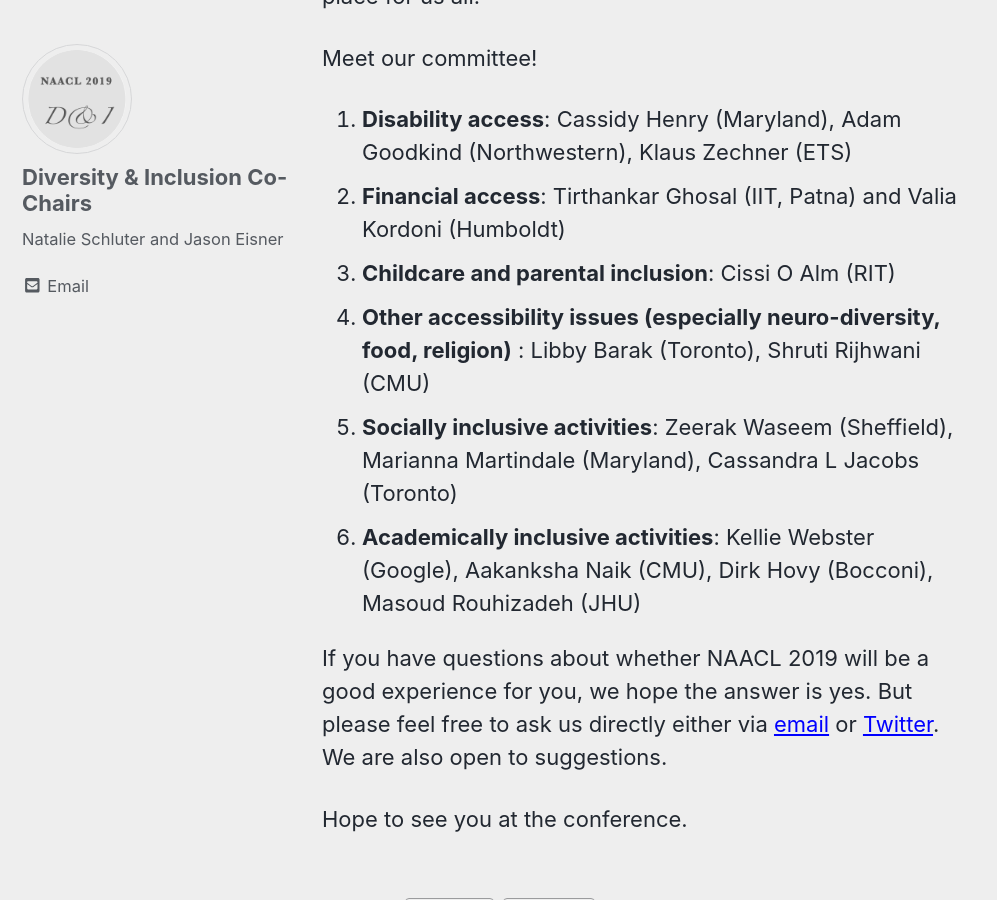
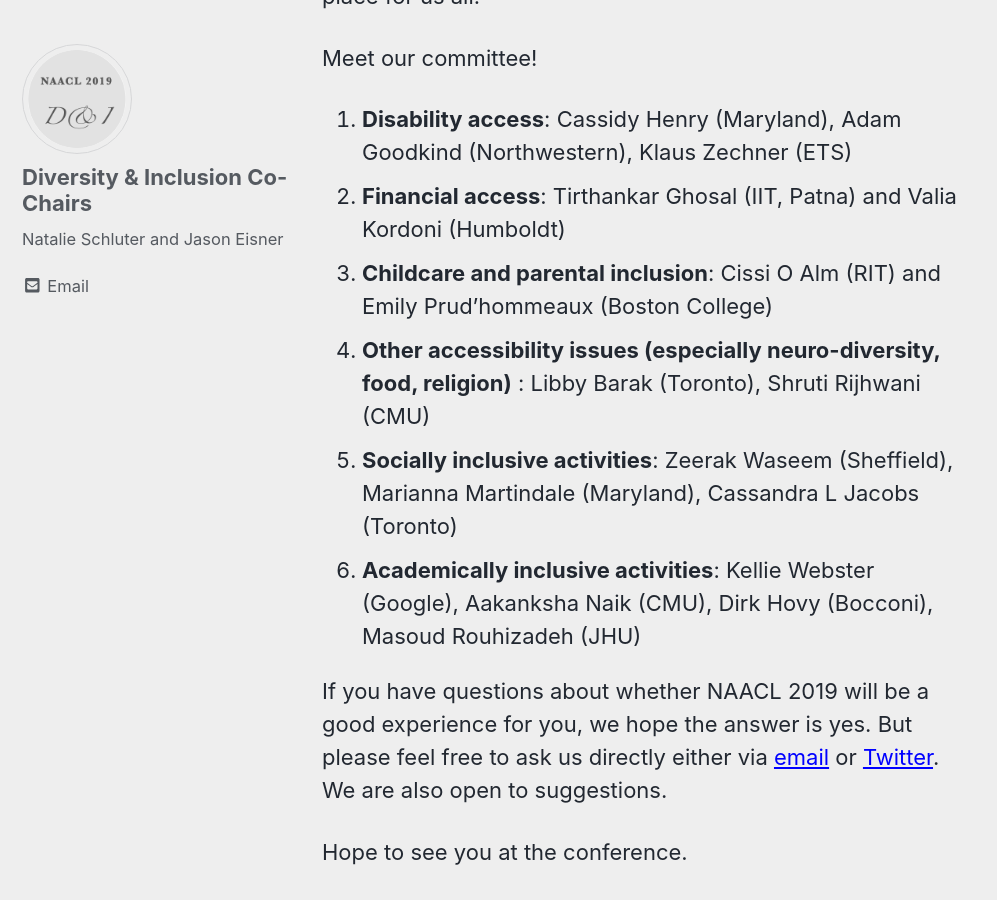
Before and after one commit to naacl-org/naacl-2021-website, a Jekyll site: the page built from _posts/2019-02-20-introducing-the-diversity-and-inclusion-committee.md, in a window 1280 px wide and 900 px high, scrolled down 1458 px. Shown: the whole window, without its empty margins (0-997 px from the left). Built offline with Jekyll 4.4.1, drawn with Linux system fonts in a browser that asks for light colours; nearby versions of some CDN libraries; comment, search, counter and statistics services are not loaded.

Commit message:
Update D&I blog post

```diff
--- a/_posts/2019-02-20-introducing-the-diversity-and-inclusion-committee.md
+++ b/_posts/2019-02-20-introducing-the-diversity-and-inclusion-committee.md
@@ -24,7 +24,7 @@
 
 1. **Disability access**: Cassidy Henry (Maryland), Adam Goodkind (Northwestern), Klaus Zechner (ETS)
 2. **Financial access**: Tirthankar Ghosal (IIT, Patna) and Valia Kordoni (Humboldt)
-3. **Childcare and parental inclusion**: Cissi O Alm (RIT)
+3. **Childcare and parental inclusion**: Cissi O Alm (RIT) and Emily Prud'hommeaux (Boston College)
 4. **Other accessibility issues (especially neuro-diversity, food, religion)** : Libby Barak (Toronto), Shruti Rijhwani (CMU)
 5. **Socially inclusive activities**: Zeerak Waseem (Sheffield), Marianna Martindale (Maryland), Cassandra L Jacobs (Toronto)
 6. **Academically inclusive activities**: Kellie Webster (Google), Aakanksha Naik (CMU), Dirk Hovy (Bocconi), Masoud Rouhizadeh (JHU)
```
